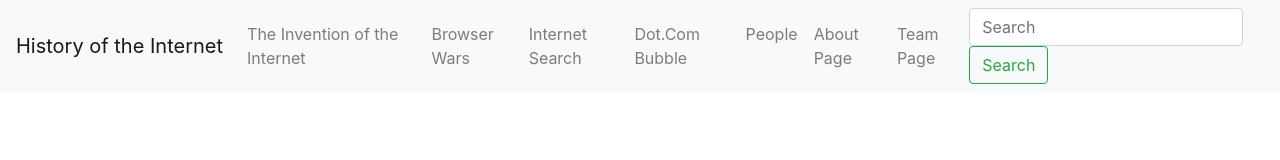
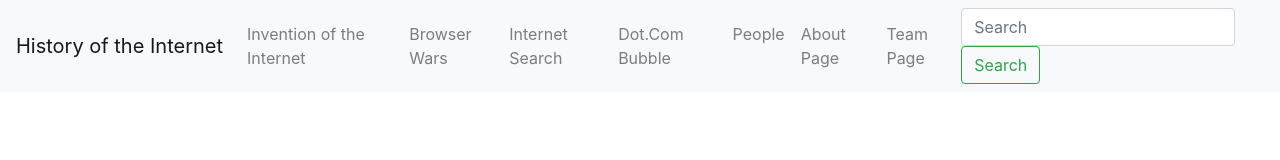
Before and after one commit to drydoesgit/Project-2, a plain HTML site: page Webpages/index.html in a window 1280 px wide. Drawn offline with nearby package versions, Linux system fonts and the light colour scheme.

Commit message:
Bug: Link Invention of the Internet Page

```diff
--- a/Webpages/index.html
+++ b/Webpages/index.html
@@ -20,7 +20,7 @@
         <a class="navbar-brand" href="#">History of the Internet</a>
         <ul class="navbar-nav mr-auto mt-2 mt-lg-0">
             <li class="nav-item">
-                <a class="nav-link" href="#">The Invention of the Internet</a>
+                <a class="nav-link" href="Invention_of_Internet.html">Invention of the Internet</a>
             </li>
             <li class="nav-item">
                 <a class="nav-link" href="#">Browser Wars</a>
```
